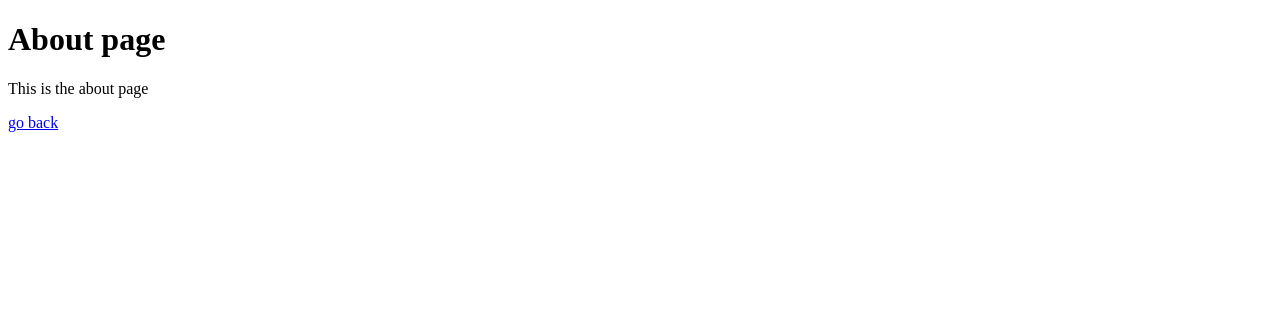
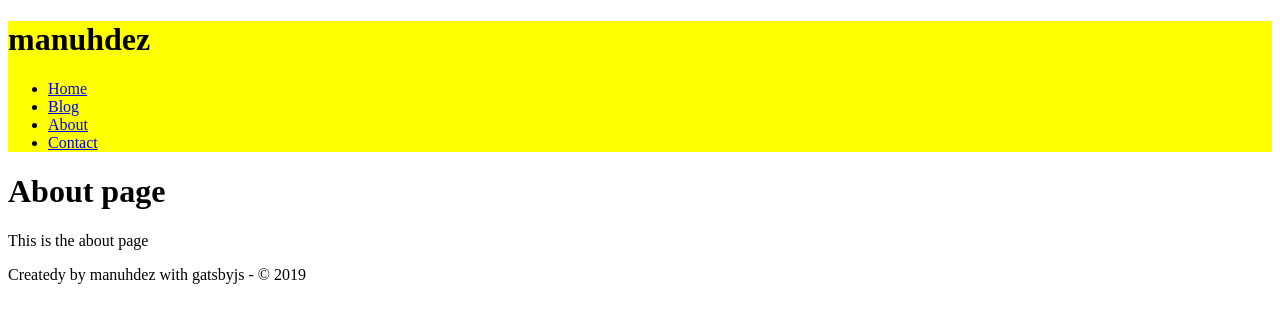
Before and after one commit to manuhdez/gatsby-bootcamp-blog, a Gatsby site: page /about in a window 1280 px wide. Built offline with nearby package versions, Linux system fonts and the light colour scheme; Gatsby itself is replaced by a stand-in of ours.

Commit message:
#4 creating shared page components

```diff
--- /dev/null
+++ b/src/components/footer.jsx
@@ -0,0 +1,9 @@
+import React from "react"
+
+const footer = props => (
+  <footer>
+    <p>Createdy by manuhdez with gatsbyjs - © 2019</p>
+  </footer>
+)
+
+export default footer
--- /dev/null
+++ b/src/components/header.jsx
@@ -0,0 +1,31 @@
+import React from "react"
+import { Link } from "gatsby"
+
+const headerStyle = {
+  width: "100%",
+  background: "yellow",
+}
+
+const header = () => (
+  <header style={headerStyle}>
+    <h1>manuhdez</h1>
+    <nav>
+      <ul>
+        <li>
+          <Link to="/">Home</Link>
+        </li>
+        <li>
+          <Link to="/blog">Blog</Link>
+        </li>
+        <li>
+          <Link to="/about">About</Link>
+        </li>
+        <li>
+          <Link to="/contact">Contact</Link>
+        </li>
+      </ul>
+    </nav>
+  </header>
+)
+
+export default header
--- a/src/pages/about.jsx
+++ b/src/pages/about.jsx
@@ -1,11 +1,14 @@
 import React from "react"
-import { Link } from "gatsby"
+
+import Header from "../components/header"
+import Footer from "../components/footer"
 
 const aboutPage = () => (
   <div>
+    <Header />
     <h1>About page</h1>
     <p>This is the about page</p>
-    <Link to="/">go back</Link>
+    <Footer />
   </div>
 )
 
```
Also changed, not shown: src/pages/blog.jsx (+5 -2 lines), src/pages/contact.jsx (+5 -2 lines), src/pages/index.jsx (+5 -7 lines).
